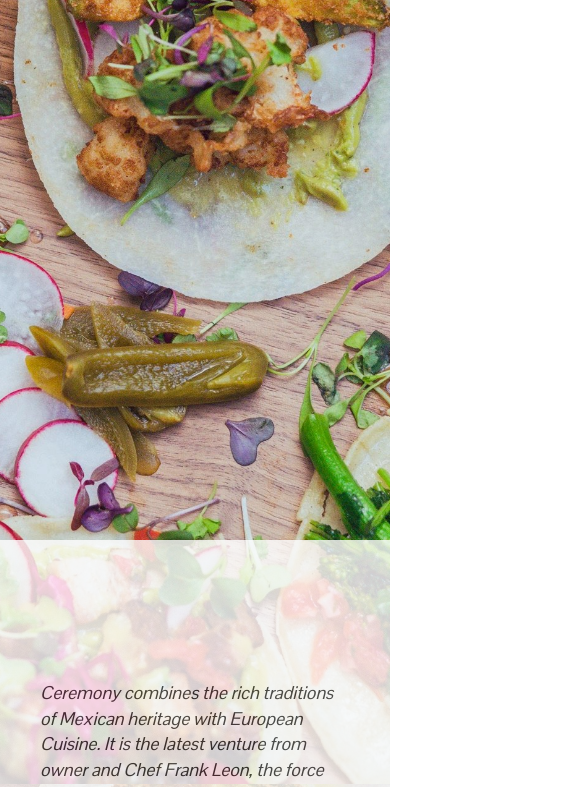
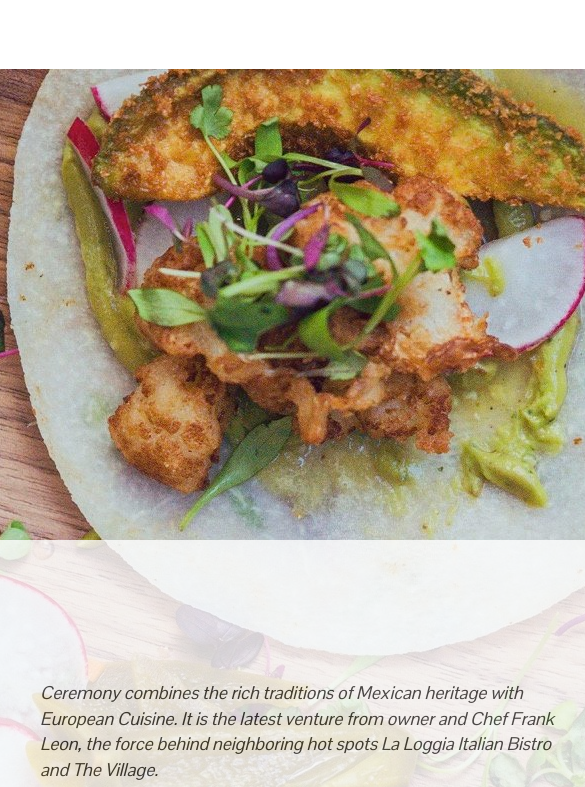
Before and after one commit to erikaleon/fewd-36, a plain HTML site: page ceremony-bar/ceremony.html in a window 390 px wide. Shown: the part 60-847 px from the top of the page, 585 px wide, since content can reach past the window. Drawn offline with nearby package versions, Linux system fonts and the light colour scheme.

```diff
--- a/ceremony-bar/css/ceremony.css
+++ b/ceremony-bar/css/ceremony.css
@@ -76,9 +76,16 @@ a.navlinks {
 	font-style: italic;
 	font-family: 'Pontano Sans', sans-serif;
 	margin: 10px;
+}
+
+@media (max-width: 600px) {
+	#homepage-landing {
+		background: url(../images/taco-spread.jpg) no-repeat center center fixed;
+		width: 600px;
+		height: auto;
+}
 
 }
-
 /*menu*/
 
 .menu-content {
```
Also changed, not shown: ceremony-bar/contact.html (+2 -2 lines), ceremony-bar/menu.html (+1 -0 lines), ceremony-bar/thespace.html (+2 -2 lines).
